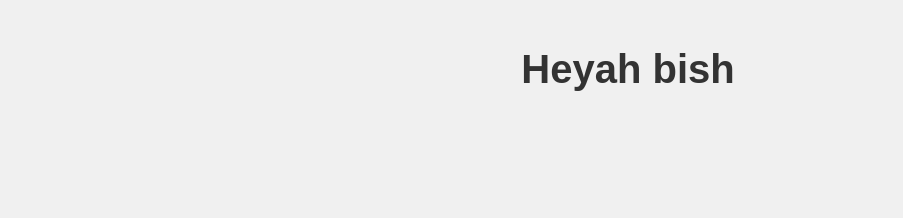
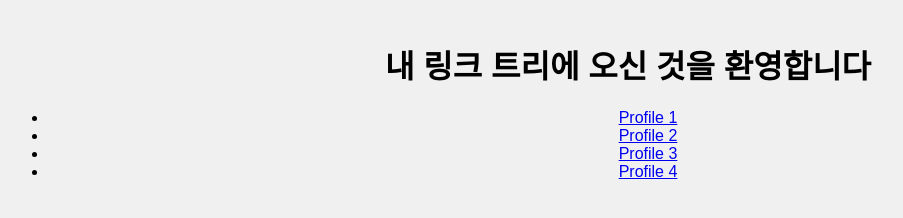
Before and after one commit to lloydideul/infodeul, a plain HTML site: page index.html in a window 1280 px wide. Shown: the whole page, without its empty margins (12-915 px from the left). Drawn offline with Linux system fonts and the light colour scheme.

Commit message:
frontpage linktree

```diff
--- a/index.html
+++ b/index.html
@@ -4,9 +4,15 @@
     <meta charset="UTF-8">
     <meta name="viewport" content="width=device-width, initial-scale=1.0">
     <link rel="stylesheet" href="style.css">
-    <title>LLOYDIDEUL'S INFORMATION</title>
+    <title>Lloydideul's Infodeul</title>
 </head>
 <body>
-    <h1 class="title">Heyah bish</h1>
+    <h1>내 링크 트리에 오신 것을 환영합니다</h1>
+    <ul class="link-list">
+        <li><a href="https://example.com/profile1">Profile 1</a></li>
+        <li><a href="https://example.com/profile2">Profile 2</a></li>
+        <li><a href="https://example.com/profile3">Profile 3</a></li>
+        <li><a href="https://example.com/profile4">Profile 4</a></li>
+    </ul>
 </body>
 </html>
```
